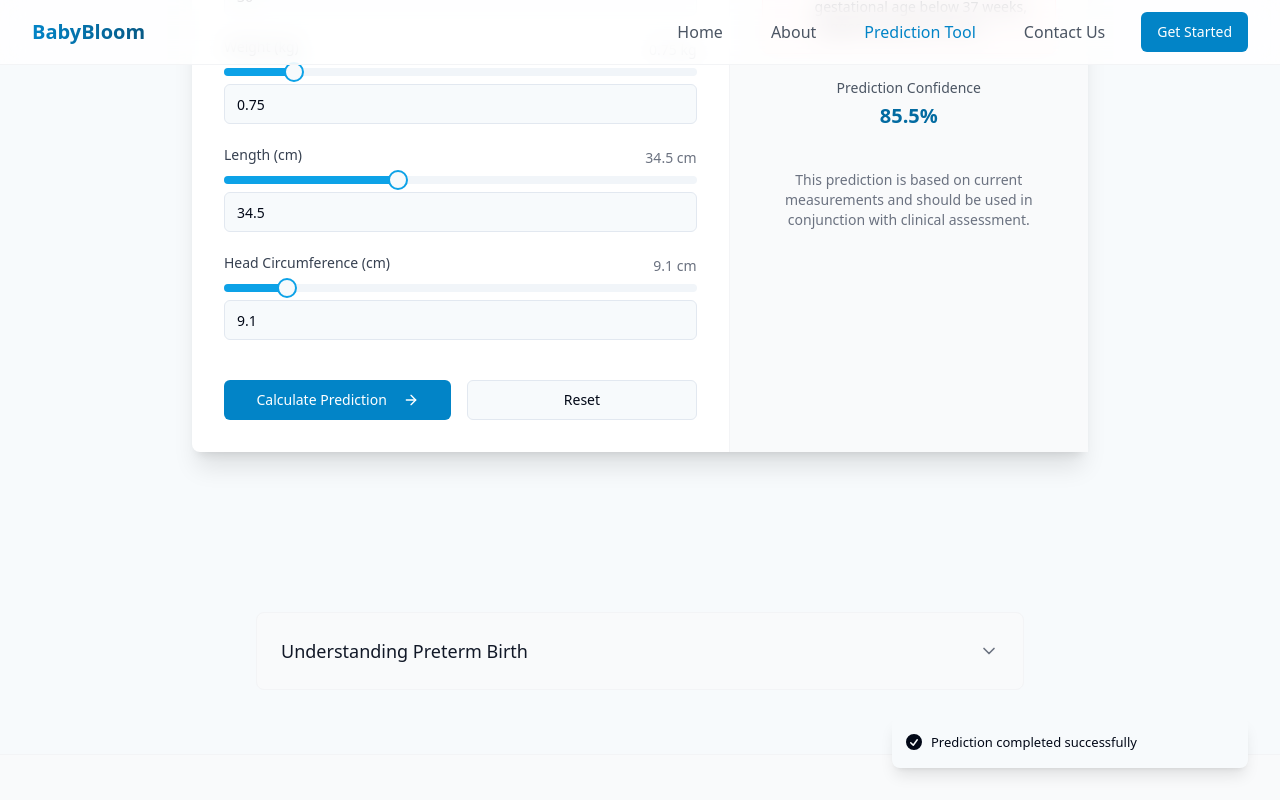
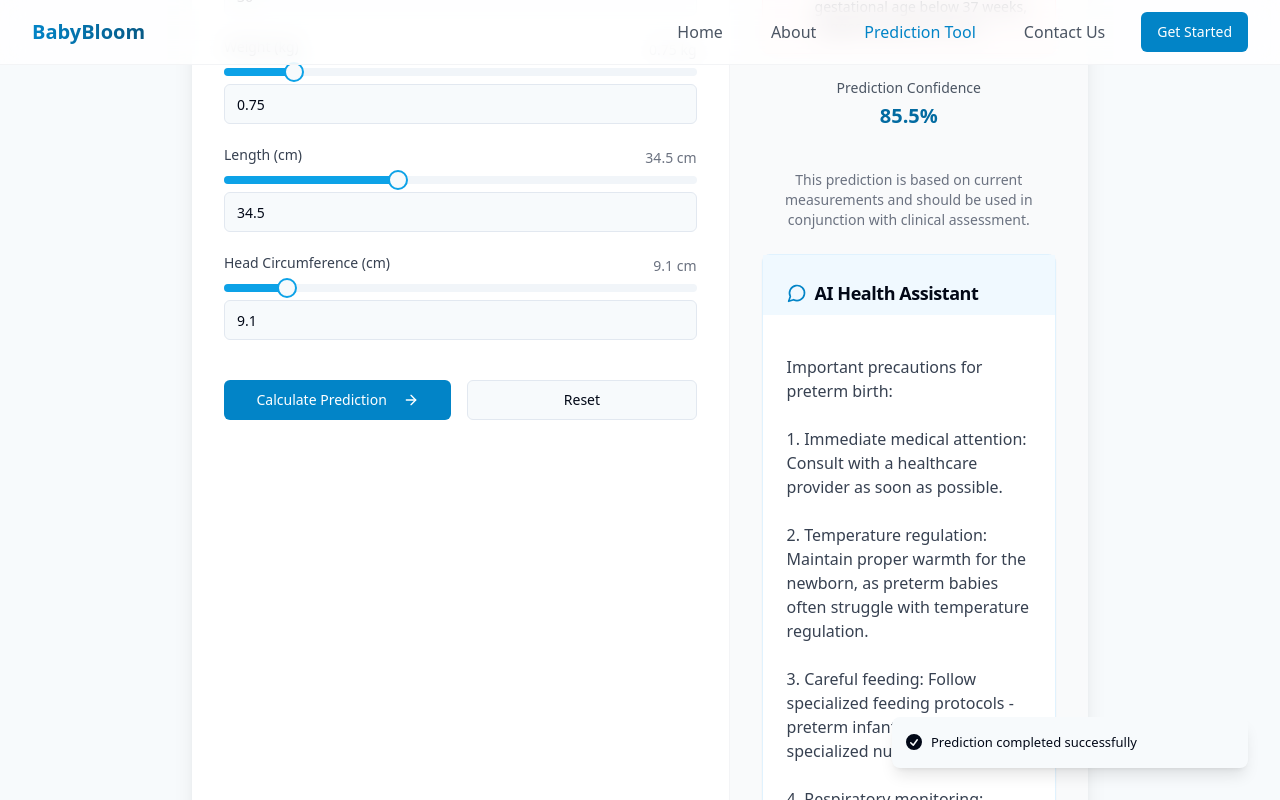
Before and after one commit to Sanjay19200/baby-bloom-predictor-website, a React (Vite) app: page /predict in a window 1280 px wide. Both pictures are taken after a click on the button "Calculate Prediction". Shown: the part 557-1357 px from the top of the page. Built offline with nearby package versions, Linux system fonts and the light colour scheme.

Commit message:
Add preterm birth precautions
Add logic to display precautions if preterm birth is detected.

```diff
--- /dev/null
+++ b/src/components/AIChat.tsx
@@ -0,0 +1,76 @@
+
+import React, { useEffect, useState } from 'react';
+import { Card, CardContent, CardHeader, CardTitle } from '@/components/ui/card';
+import { MessageCircle, Loader2 } from 'lucide-react';
+
+interface AIChatProps {
+  isPreterm: boolean;
+  visible: boolean;
+}
+
+const AIChat: React.FC<AIChatProps> = ({ isPreterm, visible }) => {
+  const [message, setMessage] = useState<string>('');
+  const [isLoading, setIsLoading] = useState<boolean>(false);
+
+  useEffect(() => {
+    if (visible && isPreterm) {
+      setIsLoading(true);
+      // Simulate AI response with a short delay
+      const timeout = setTimeout(() => {
+        setMessage(`
+          Important precautions for preterm birth:
+
+          1. Immediate medical attention: Consult with a healthcare provider as soon as possible.
+
+          2. Temperature regulation: Maintain proper warmth for the newborn, as preterm babies often struggle with temperature regulation.
+
+          3. Careful feeding: Follow specialized feeding protocols - preterm infants may require specialized nutrition.
+
+          4. Respiratory monitoring: Watch for signs of respiratory distress, which is common in preterm infants.
+
+          5. Infection prevention: Take extra precautions to prevent infections as preterm babies have immature immune systems.
+
+          6. Developmental support: Understand that preterm infants may have different developmental timelines.
+
+          7. Follow-up care: Ensure regular follow-up appointments with healthcare providers.
+
+          8. Skin-to-skin contact: Practice kangaroo care when medically appropriate to help with development and bonding.
+        `);
+        setIsLoading(false);
+      }, 1500);
+
+      return () => clearTimeout(timeout);
+    } else {
+      setMessage('');
+    }
+  }, [visible, isPreterm]);
+
+  if (!visible) {
+    return null;
+  }
+
+  return (
+    <Card className="mt-6 border-medical-100">
+      <CardHeader className="bg-medical-50 pb-2">
+        <CardTitle className="text-lg flex items-center">
+          <MessageCircle className="mr-2 h-5 w-5 text-medical-600" />
+          AI Health Assistant
+        </CardTitle>
+      </CardHeader>
+      <CardContent className="pt-4">
+        {isLoading ? (
+          <div className="flex items-center justify-center py-8">
+            <Loader2 className="h-6 w-6 animate-spin text-medical-600" />
+            <span className="ml-2 text-gray-600">Analyzing results...</span>
+          </div>
+        ) : (
+          <div className="whitespace-pre-line text-gray-700">
+            {message}
+          </div>
+        )}
+      </CardContent>
+    </Card>
+  );
+};
+
+export default AIChat;
--- a/src/pages/Predict.tsx
+++ b/src/pages/Predict.tsx
@@ -14,6 +14,7 @@ import {
 } from 'lucide-react';
 import PageLayout from '@/components/PageLayout';
 import { toast } from 'sonner';
+import AIChat from '@/components/AIChat';
 
 const Predict = () => {
   const [formData, setFormData] = useState({
@@ -275,6 +276,12 @@ const Predict = () => {
                             This prediction is based on current measurements and should be used in conjunction with clinical assessment.
                           </p>
                         </div>
+
+                        {/* Add the AI Chat component */}
+                        <AIChat
+                          isPreterm={predictionResult.isPreterm}
+                          visible={!!predictionResult}
+                        />
                       </div>
                     ) : (
                       <div className="text-center py-12">
```
